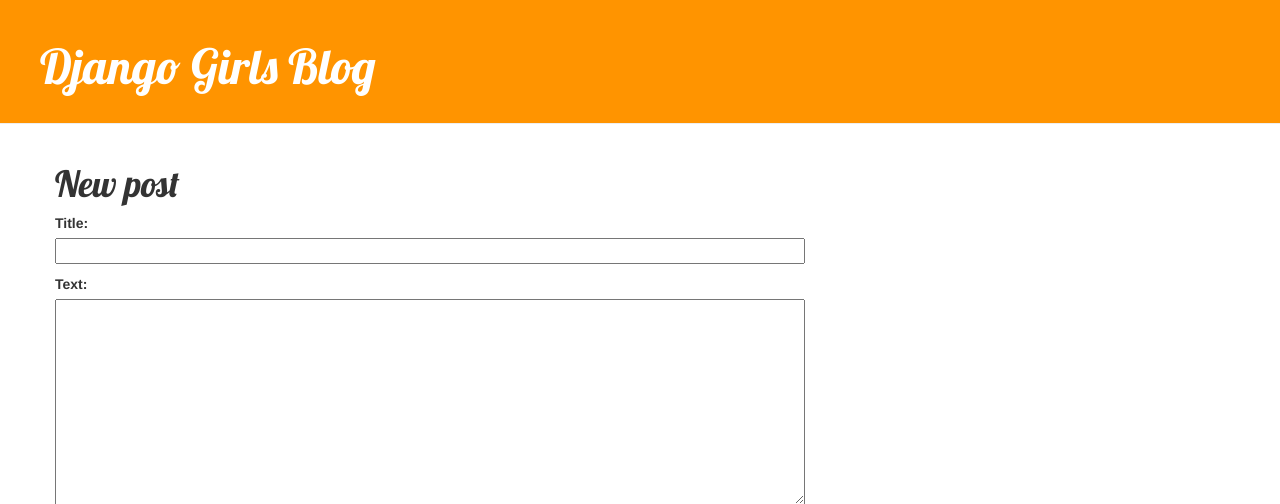
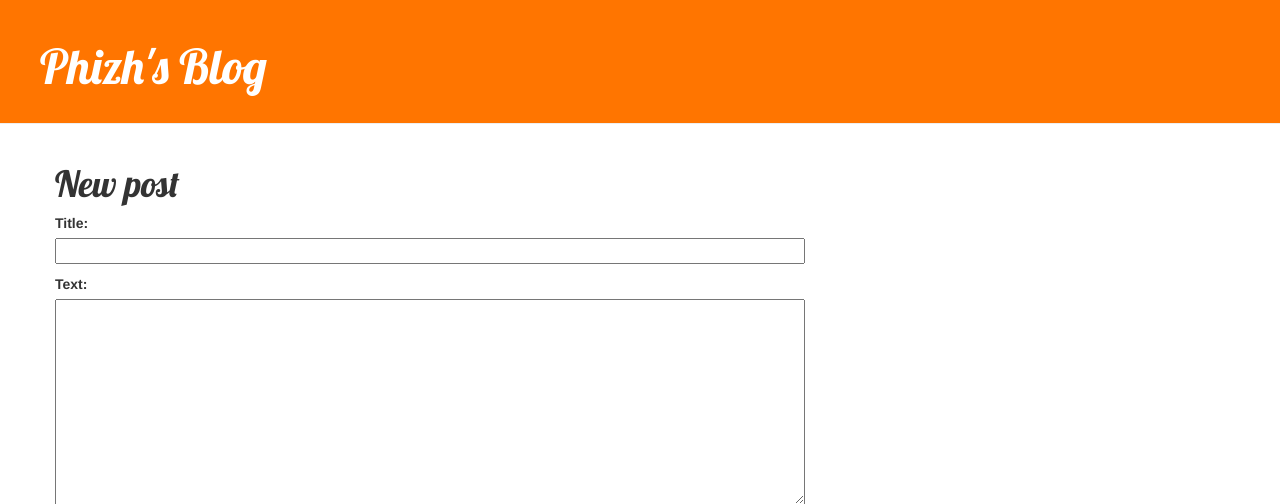
Before and after one commit to Phizho/Blogtest, a Django app: template blog/templates/blog/post_edit.html in a window 1280 px wide. Shown: the top 504 px of the page. Run offline with Django 3.2, Linux system fonts and the light colour scheme; the template is opened without the code that fills it: values that come from a table or form of the project are taken from there, others are empty; parts of the project's set-up code (start-up, migrations or seed data) failed here and were passed over; some libraries are stand-ins or nearby versions.

Commit message:
commiting

```diff
--- a/blog/static/css/blog.css
+++ b/blog/static/css/blog.css
@@ -1,5 +1,5 @@
 .page-header {
-    background-color: #ff9400;
+    background-color: #ff7500;
     margin-top: 0;
     padding: 20px 20px 20px 40px;
 }
--- a/blog/templates/blog/base.html
+++ b/blog/templates/blog/base.html
@@ -1,7 +1,7 @@
 {% load staticfiles %}
 <html>
     <head>
-        <title>Django Girls blog</title>
+        <title>Phizh's blog </title>
         <link rel="stylesheet" href="//maxcdn.bootstrapcdn.com/bootstrap/3.2.0/css/bootstrap.min.css">
         <link rel="stylesheet" href="//maxcdn.bootstrapcdn.com/bootstrap/3.2.0/css/bootstrap-theme.min.css">
         <link href='//fonts.googleapis.com/css?family=Lobster&subset=latin,latin-ext' rel='stylesheet' type='text/css'>
@@ -12,7 +12,7 @@
           {% if user.is_authenticated %}
   <a href="{% url 'post_new' %}" class="top-menu"><span class="glyphicon glyphicon-plus"></span></a>
 {% endif %}
-            <h1><a href="/">Django Girls Blog</a></h1>
+            <h1><a href="/">Phizh's Blog </a></h1>
         </div>
         <div class="content container">
             <div class="row">
```
